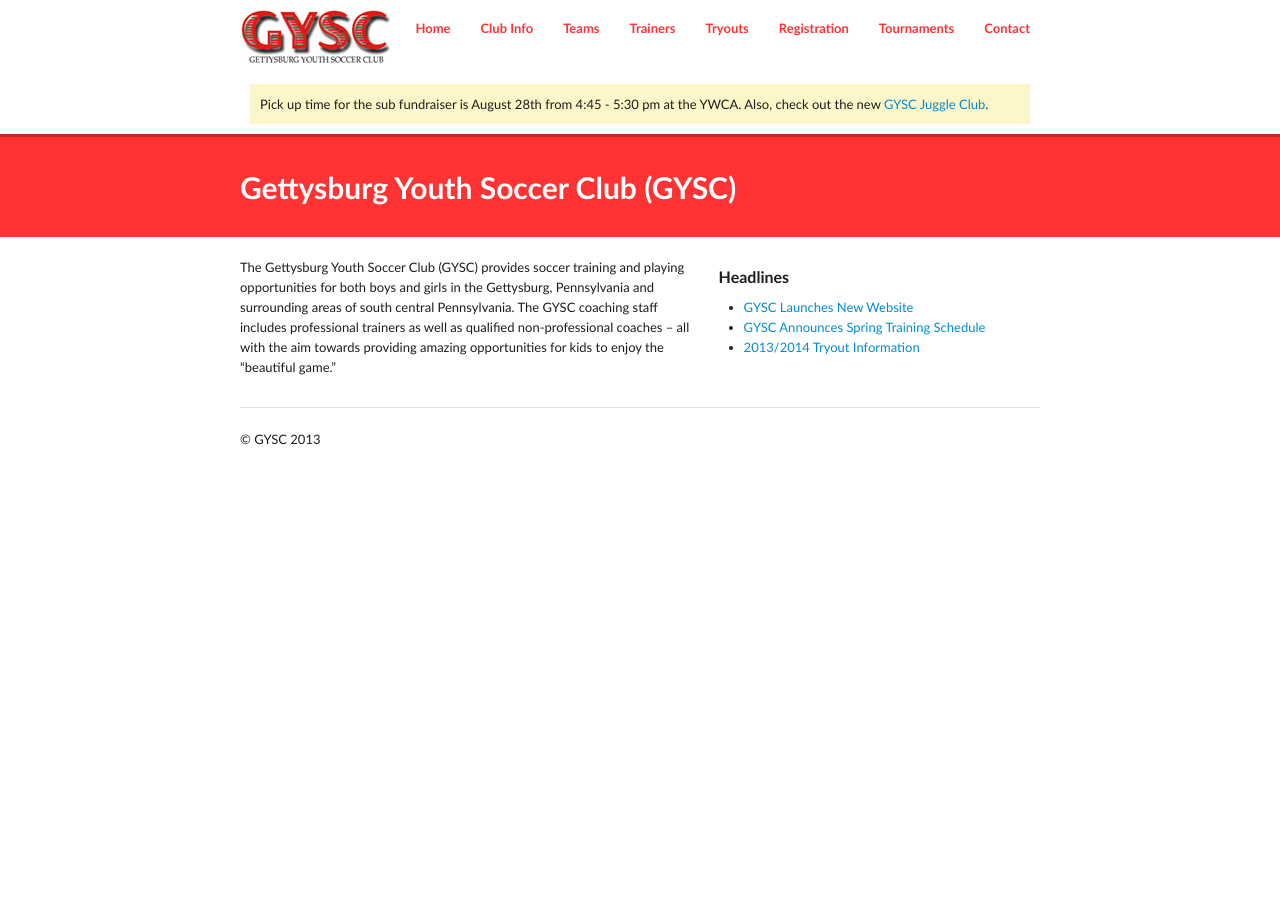
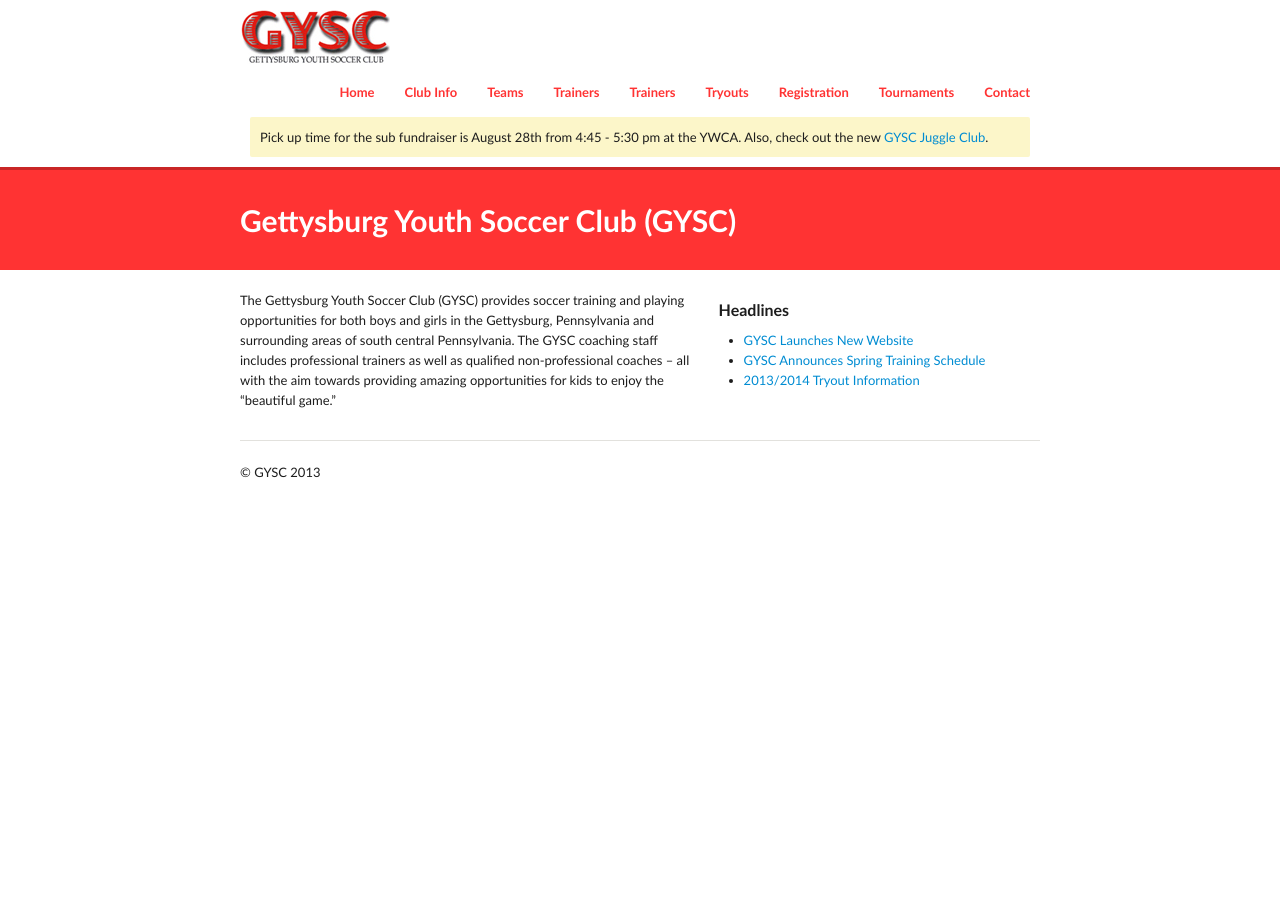
Before and after one commit to GYSC/gysc.github.com, a Jekyll site: the page built from index.md, in a window 1280 px wide. Built offline with Jekyll 4.4.1, drawn with Linux system fonts in a browser that asks for light colours; Markdown is read by kramdown in place of the engine named in the settings.

Commit message:
Update header.html

```diff
--- a/_includes/header.html
+++ b/_includes/header.html
@@ -39,6 +39,7 @@
 						<li><a href="/club-info">Club Info</a></li>
 						<li><a href="/teams">Teams</a></li>
 						<li><a href="/trainers">Trainers</a></li>
+						<li><a href="/juggle-club">Trainers</a></li>
 						<li><a href="/tryouts">Tryouts</a></li>
 						<li><a href="/registration">Registration</a></li>
 						<li><a href="/tournaments">Tournaments</a></li>
```
